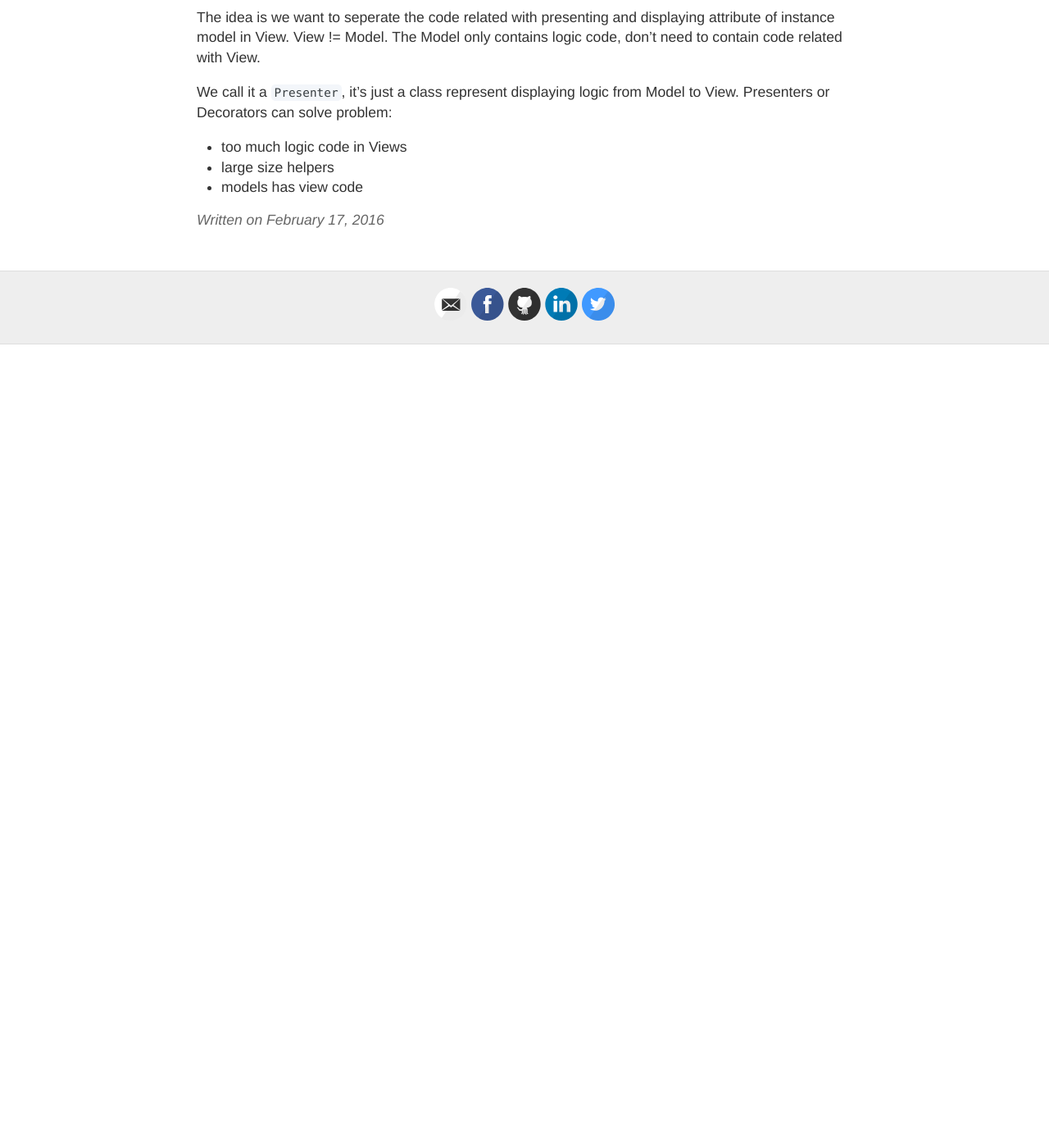
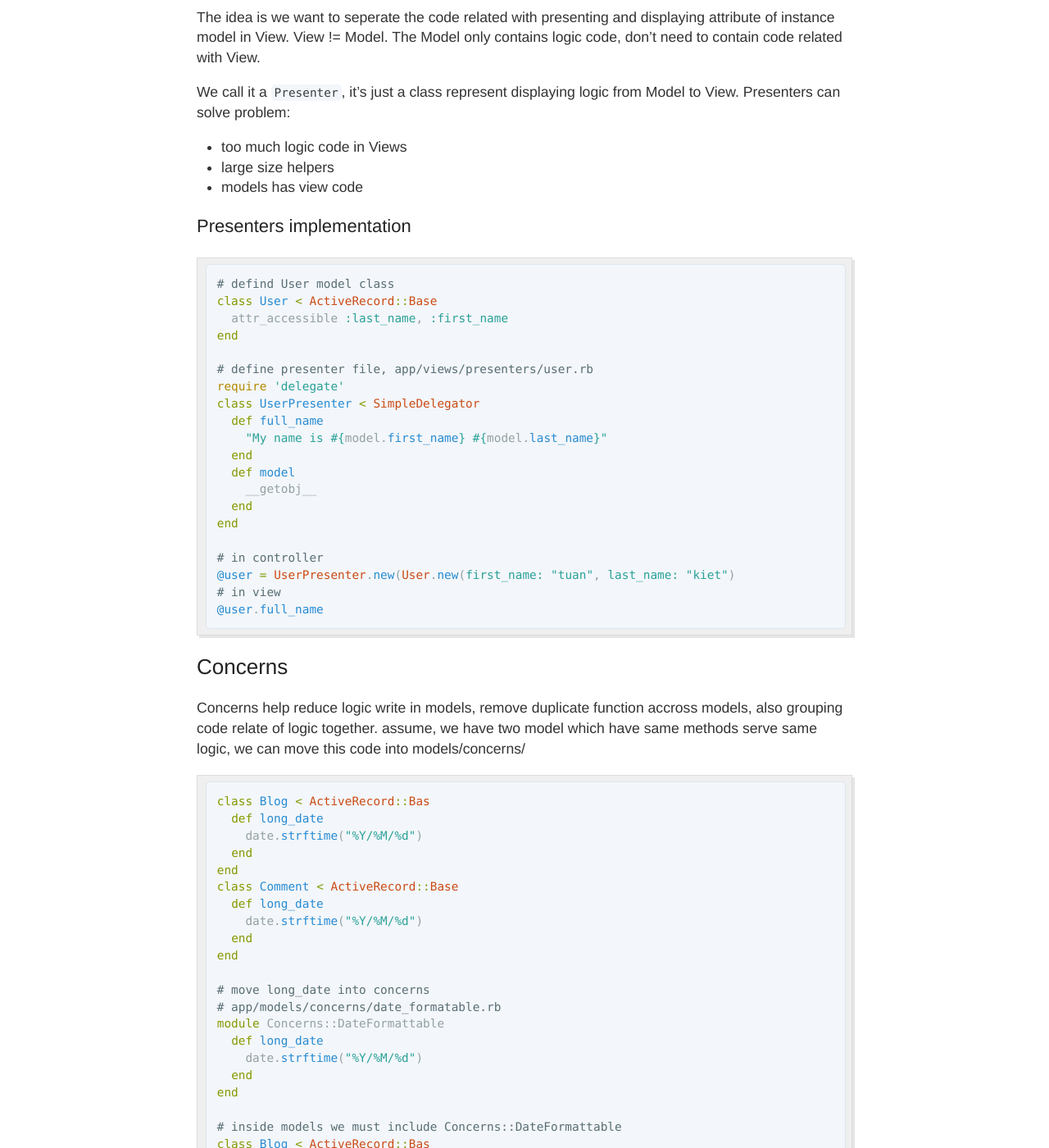
Before and after one commit to tuankiet/tuankiet.github.io, a Jekyll site: the page built from _posts/2016-02-17-refactoring-model.md, in a window 1280 px wide and 1400 px high, scrolled down 375 px. Shown: the whole window at 82% size. Built offline with Jekyll 4.4.1, drawn with Linux system fonts in a browser that asks for light colours; comment, search, counter and statistics services are not loaded; before the commit the page ends 900 px from its top, so only the background shows below that; some of the changed text lies outside the part shown.

Commit message:
update post refactoring model

```diff
--- a/_posts/2016-02-17-refactoring-model.md
+++ b/_posts/2016-02-17-refactoring-model.md
@@ -1,6 +1,6 @@
 ---
 layout: post
-title: "Refactor Model with Concerns, Services, Presenters"
+title: "Refactor Model with Presenters, Concerns, Services"
 date: 2016-02-17
 categories: ruby
 ---
@@ -14,7 +14,96 @@
 The idea is we want to seperate the code related with presenting and displaying attribute of instance model in View. View != Model. The Model only contains logic code, don't need to contain code related with View.
 
 We call it a `Presenter`, it's just a class represent displaying logic from Model to View.
-Presenters or Decorators can solve problem:
-- too much logic code in Views
-- large size helpers
-- models has view code
+Presenters can solve problem:
+ - too much logic code in Views
+ - large size helpers
+ - models has view code
+
+## Presenters implementation
+{% highlight ruby %}
+# defind User model class
+class User < ActiveRecord::Base
+  attr_accessible :last_name, :first_name
+end
+
+# define presenter file, app/views/presenters/user.rb
+require 'delegate'
+class UserPresenter < SimpleDelegator
+  def full_name
+    "My name is #{model.first_name} #{model.last_name}"
+  end
+  def model
+    __getobj__
+  end
+end
+
+# in controller
+@user = UserPresenter.new(User.new(first_name: "tuan", last_name: "kiet")
+# in view
+@user.full_name
+{% endhighlight %}
+
+# Concerns
+
+Concerns help reduce logic write in models, remove duplicate function accross models, also grouping code relate of logic together.
+assume, we have two model which have same methods serve same logic, we can move this code into models/concerns/
+
+{% highlight ruby%}
+class Blog < ActiveRecord::Bas
+  def long_date
+    date.strftime("%Y/%M/%d")
+  end
+end
+class Comment < ActiveRecord::Base
+  def long_date
+    date.strftime("%Y/%M/%d")
+  end
+end
+
+# move long_date into concerns
+# app/models/concerns/date_formatable.rb
+module Concerns::DateFormattable
+  def long_date
+    date.strftime("%Y/%M/%d")
+  end
+end
+
+# inside models we must include Concerns::DateFormattable
+class Blog < ActiveRecord::Bas
+  include Concerns::DateFormattable
+end
+class Comment < ActiveRecord::Bas
+  include Concerns::DateFormattable
+end
+{% endhighlight %}
+
+# Services
+
+Services are Rails pattern with the aim to keep logic in Controller clearly, can put the logic bussiness in one place, help refactor and testing easier and better.
+Assume, if you have the logic "after user create successfully, the app sent email confirm and notify for admin known". So we can create the service class to do job sent email and notify, and in controller you only need call action create user.
+
+{% highlight ruby %}
+class UserController < ApplicationController
+  def create
+    @event = UserEventCreate.new.exec(user_params)
+  end
+end
+
+class UserEventCreate
+  def exec(user_params)
+    user = User.create(user_params)
+    if user.valid?
+      send_email_confirm(user)
+      notify_admin(user)
+    end
+  end
+
+  def send_email_confirm(user)
+    EventMailer.notify(user).deliver
+  end
+
+  def notify_admin(user)
+    EventMailer.notify_admin(user).deliver)
+  end
+end
+{% endhighlight %}
```
